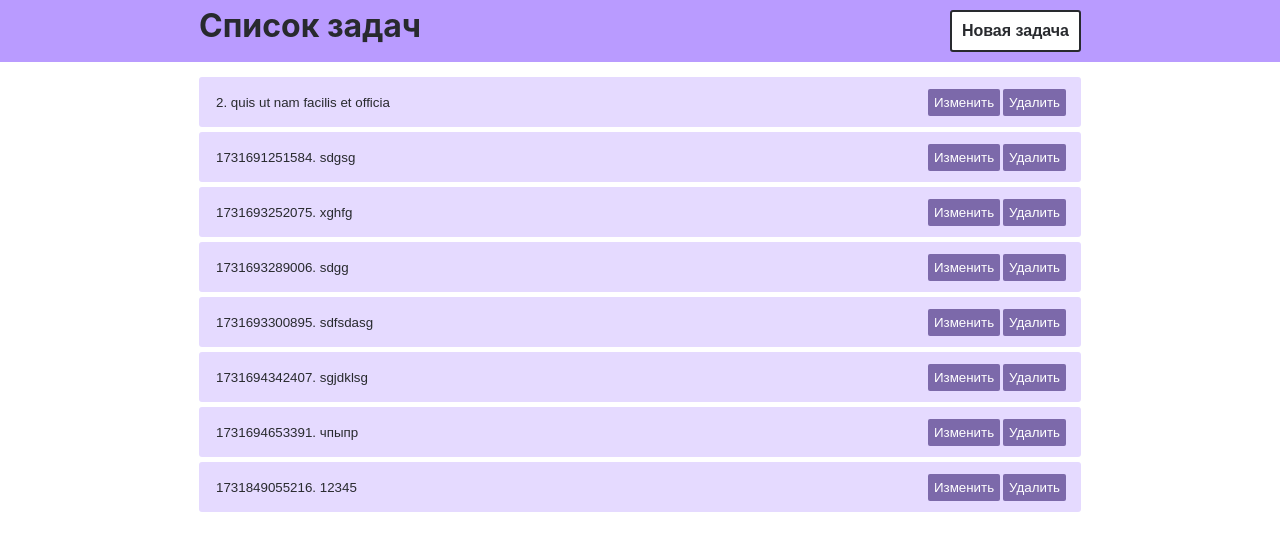
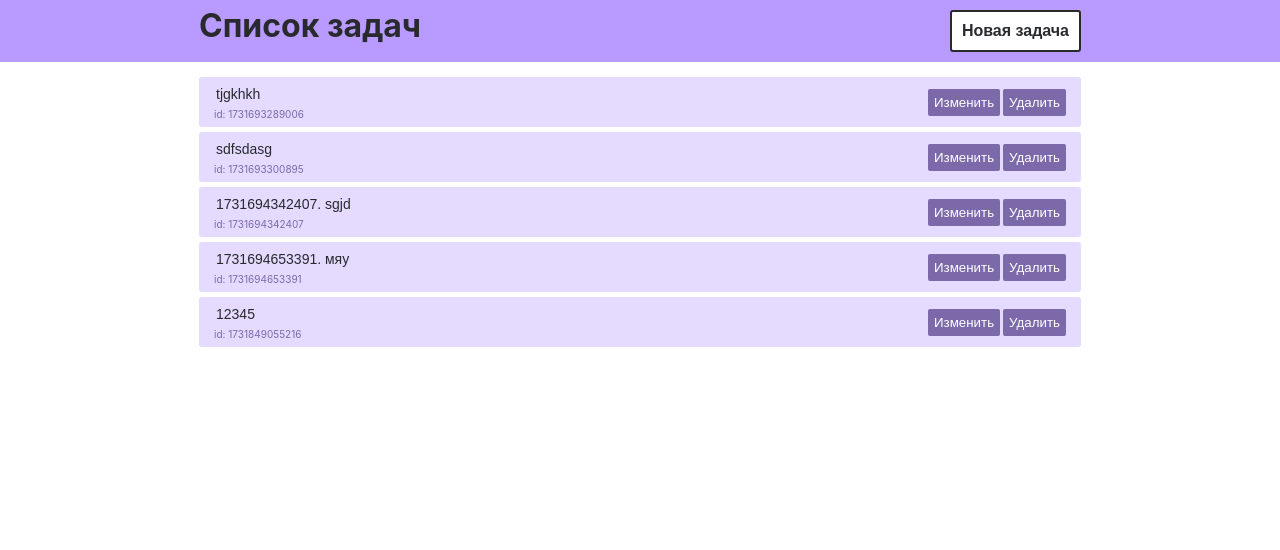
Before and after one commit to pugnitator/Module-2.-React.-TODO, a React (Create React App) app: page / in a window 1280 px wide. Shown: the top 550 px of the page. Built offline with nearby package versions, Linux system fonts and the light colour scheme; data requests are answered from the project's data file.

Commit message:
add task editing

```diff
--- a/src/App.css
+++ b/src/App.css
@@ -17,3 +17,7 @@ header {
   align-content: center;
   background-color: #B99BFF;
 }
+
+input {
+  font-size: 14px;
+}
--- a/src/App.jsx
+++ b/src/App.jsx
@@ -29,7 +29,7 @@ export function App() {
   };
 
   async function onDeleteTask(taskId) {
-    console.log(taskId)
+    console.log(taskId);
     try {
       const rawResponse = await fetch(`http://localhost:3004/todos/${taskId}`, {
         method: "DELETE",
@@ -37,10 +37,32 @@ export function App() {
       const response = await rawResponse.json();
       console.log(response);
       updateList();
-    } catch (error) {return error;}
+    } catch (error) {
+      return error;
+    }
   }
 
-  const onEditeTask = () => {};
+  async function onSaveEditedTask(taskId, taskTitle) {
+    const task = {
+      id: taskId,
+      title: taskTitle,
+      complited: false,
+    };
+
+    try {
+      const rawResponse = await fetch(`http://localhost:3004/todos/${taskId}`, {
+        method: "PUT",
+        body: JSON.stringify(task),
+        headers: {
+          "Content-type": "application/json; charset=UTF-8",
+        },
+      });
+      const response = await rawResponse.json();
+      console.log(response);
+    } catch (error) {
+      return error;
+    }
+  }
 
   useEffect(() => {
     updateList();
@@ -56,6 +78,7 @@ export function App() {
             id={item.id}
             title={item.title}
             onDeleteTask={onDeleteTask}
+            onSaveEditedTask={onSaveEditedTask}
           />
         ))}
       </List>
@@ -77,9 +100,9 @@ const List = styled.ul`
 async function getTasksList() {
   let result;
   try {
-    const response = await fetch("http://localhost:3004/todos")
-    result = await response.json()
-  } catch(error) {
+    const response = await fetch("http://localhost:3004/todos");
+    result = await response.json();
+  } catch (error) {
     result = error;
   }
   return result;
--- a/src/components/TaskComponent.jsx
+++ b/src/components/TaskComponent.jsx
@@ -1,27 +1,67 @@
-import { React, useState } from "react";
-import { styled } from 'styled-components';
+import { React, useState, useRef, useEffect } from "react";
+import { styled } from "styled-components";
 
 export function Task(props) {
-    const {id, title, onDeleteTask} = props;
-    const [isEdited, setIsEdited] = useState(true)
+  const { id, title, onDeleteTask, onSaveEditedTask } = props;
+
+  const [isEdited, setIsEdited] = useState(false);
+  const [inputValue, setInputValue] = useState(title);
+  const taskInputRef = useRef();
+
+  useEffect(() => {
+    if (isEdited && taskInputRef?.current?.disabled === false) {
+      taskInputRef?.current?.focus();
+    }
+  }, [isEdited]);
 
   const onEditClick = () => {
+    setIsEdited(true);
+  };
+
+  const onCancelClick = () => {
     setIsEdited(false);
-    }
+  };
+
+  const onSaveClick = () => {
+    console.log("onSaveClick");
+    onSaveEditedTask(id, inputValue);
+    setIsEdited(false);
+  };
+
   const onDeleteClick = () => {
-        console.log('onDeleteClick');
+    console.log("onDeleteClick");
     onDeleteTask(id);
-    }
+  };
 
   return (
     <ListItem>
-            <TaskInput type='text' value={`${id}. ${title}`} disabled={isEdited}/>
+      <TaskInfo>
+        <TaskInput
+          type="text"
+          ref={taskInputRef}
+          value={inputValue}
+          disabled={!isEdited}
+          onChange={(e) => setInputValue(e.target.value)}
+        />
+        <Id>{`id: ${id}`}</Id>
+      </TaskInfo>
+
       <TaskButtons>
-                <Button id={'edit'} onClick={onEditClick}>Изменить</Button>
-                <Button id={'delete'} onClick={() => onDeleteClick()}>Удалить</Button>
+        <Button id={"edit"} onClick={onEditClick} isHidden={isEdited}>
+          Изменить
+        </Button>
+        <Button id={"delete"} onClick={onDeleteClick} isHidden={isEdited}>
+          Удалить
+        </Button>
+        <Button id={"save"} onClick={onSaveClick} isHidden={!isEdited}>
+          Сохранить
+        </Button>
+        <Button id={"cancel"} onClick={onCancelClick} isHidden={!isEdited}>
+          Отмена
+        </Button>
       </TaskButtons>
     </ListItem>
-    )
+  );
 }
 
 const ListItem = styled.li`
@@ -33,12 +73,26 @@ const ListItem = styled.li`
   width: 70%;
   min-width: 500px;
   padding: 5px 15px;
-    background-color: #E5DAFF;
+  background-color: #e5daff;
   border-radius: 3px;
   &:hover {
-        background-color: #DED4FA;
+    background-color: #ded4fa;
   }
+`;
+
+const TaskInfo = styled.div`
+  display: flex;
+  flex-direction: column;
+  justify-content: space-around;
+
 `
+
+const Id = styled.p`
+font-size: 10px;
+color: #7c69aa;
+
+`;
+
 const TaskButtons = styled.div`
   display: flex;
   flex-direction: row;
@@ -48,20 +102,22 @@ const TaskButtons = styled.div`
   margin: 0;
   padding: 0;
   border: none;
-`
+`;
 const TaskInput = styled.input`
   background-color: rgba(205, 214, 219, 0);
   border: none;
-`
+`;
 
 const Button = styled.button`
   height: 25px;
   box-sizing: content-box;
   color: white;
   border: none;
-    background-color: #7C69AA;
+  background-color: #7c69aa;
   border-radius: 2px;
+  display: ${(prop) => (prop.isHidden === false ? "block" : "none")};
   &:hover {
-        background-color: ${(prop) => prop.id === 'delete' ? '#B0204D' : '#D9A84E'}
+    background-color: ${(prop) =>
+      prop.id === "delete" ? "#B0204D" : "#D9A84E"};
   }
-`
+`;
--- a/src/db.json
+++ b/src/db.json
@@ -1,23 +1,8 @@
 {
   "todos": [
     {
-      "id": "2",
-      "title": "quis ut nam facilis et officia qui",
-      "completed": false
-    },
-    {
-      "id": "1731691251584",
-      "title": "sdgsg",
-      "complited": false
-    },
-    {
-      "id": "1731693252075",
-      "title": "xghfg",
-      "complited": false
-    },
-    {
       "id": "1731693289006",
-      "title": "sdgg",
+      "title": "tjgkhkh",
       "complited": false
     },
     {
@@ -27,16 +12,16 @@
     },
     {
       "id": "1731694342407",
-      "title": "sgjdklsg",
+      "title": "1731694342407. sgjd",
       "complited": false
     },
     {
       "id": "1731694653391",
-      "title": "чпыпр",
+      "title": "1731694653391. мяу",
       "complited": false
     },
     {
-      "id": 1731849055216,
+      "id": "1731849055216",
       "title": "12345",
       "complited": false
     }
```
Lines whose indentation alone changed are shown as unchanged.
